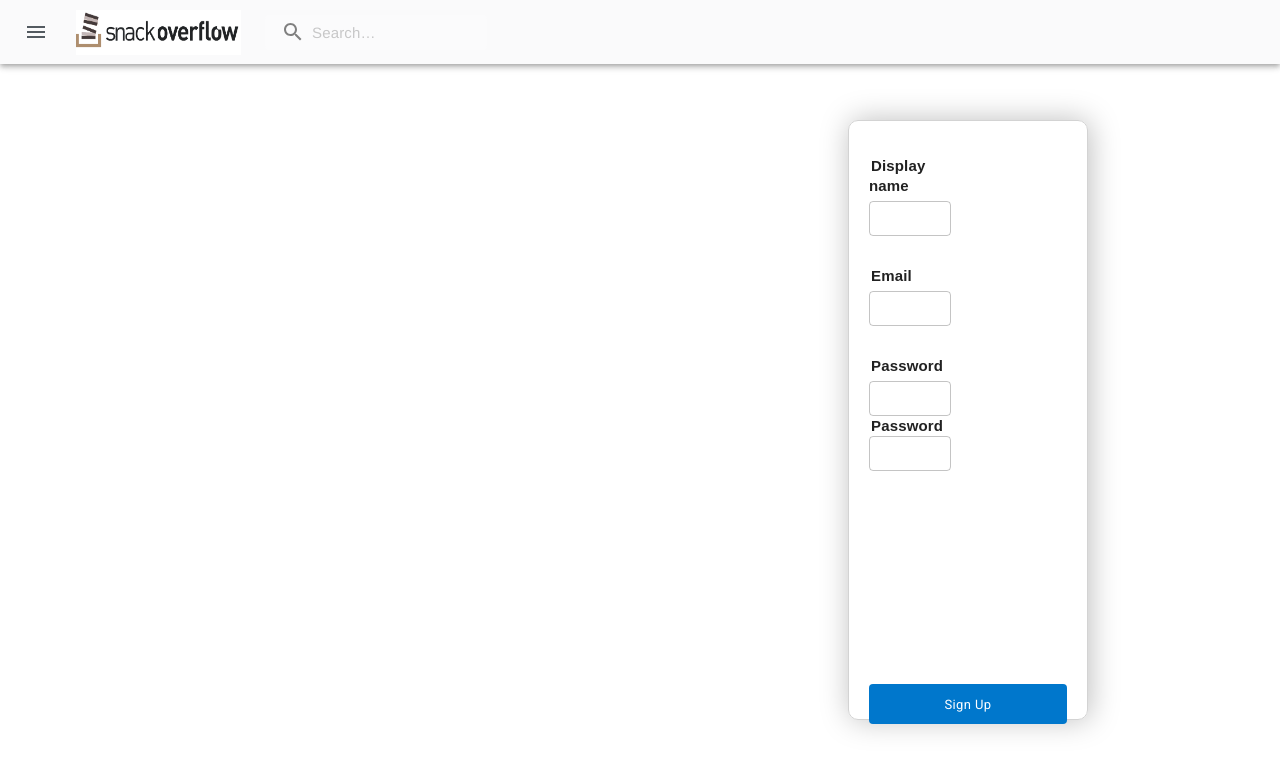
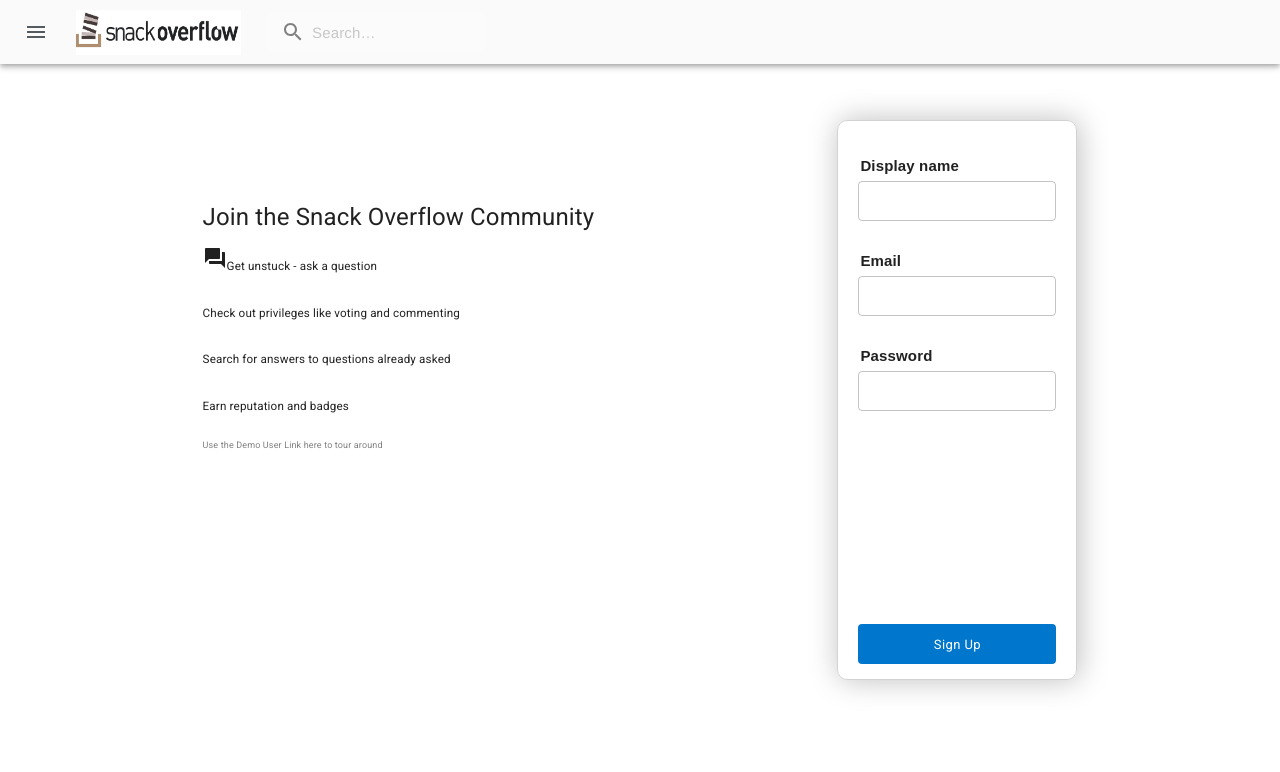
Before and after one commit to shaieleigh/stackOverFlow, a React (Create React App) app in the folder group_flask_starter/client/: page /signup in a window 1280 px wide. Shown: the top 772 px of the page. Built offline with nearby package versions, Linux system fonts and the light colour scheme.

Commit message:
signup thursday

```diff
--- a/group_flask_starter/client/src/index.css
+++ b/group_flask_starter/client/src/index.css
@@ -41,3 +41,12 @@ table {
 	border-collapse: collapse;
 	border-spacing: 0;
 }
+
+body, html, #root {
+	height: 100% !important;
+	background-color: transparent !important;
+}
+
+body::backdrop {
+	background-color: transparent !important;
+}
--- a/group_flask_starter/client/src/pages/SignupPage.css
+++ b/group_flask_starter/client/src/pages/SignupPage.css
@@ -5,8 +5,9 @@ html, body {
 form {
     display: flex;
     flex-direction: column;
-    justify-content: center;
+    /* justify-content: center; */
     width: 100%;
+    height: 100%;
 }
 
 .MuiBox-root {
@@ -14,7 +15,6 @@ form {
   justify-content: center;
   align-items: baseline;
   width: 100%;
-
 }
 
 /* .MuiInputBase-input, .MuiOutlinedInput-input {
@@ -22,7 +22,7 @@ form {
 } */
 
 .MuiInputBase-root {
-  height: 35px;
+  height: 40px;
   width: 90%;
 }
 
@@ -34,17 +34,15 @@ form {
   }
 
 .signUpDiv {
-    position: absolute;
-    bottom: 10%;
-    right: 15%;
     border: 1px solid lightgrey;
     max-width: 24rem;
     width: 15rem;
-    height: 75%;
+    height: 100%;
     display: flex;
     justify-content: center;
     box-shadow: 2px 0px 30px rgb(190, 190, 190);
     border-radius: 10px;
+    margin-left: 20%;
 }
 
 label {
@@ -55,9 +53,9 @@ label {
 }
 
 .buttonDiv {
-  padding: 10px 0px 10px 0px;
+  padding: 10px 0px 5px 0px;
   margin-top: 10px;
-  width: 100%;
+  width: 100% !important;
   display: flex;
   justify-content: center;
   flex-direction: column;
@@ -74,11 +72,12 @@ label {
 
 .signUpButton {
   width: 100%;
+
   display: flex;
   justify-content: center;
   flex-direction: column;
-  /* margin-bottom: 0px;
-  margin-top: 80%; */
+  margin-bottom: 0px;
+
 }
 
 .errors-container {
@@ -99,3 +98,46 @@ label {
     text-align: center;
     list-style-type: none;
 }
+
+.signup {
+  width: 100% !important;
+}
+
+.signUpBlurb {
+  height: 400px;
+  width: 400px;
+  /* position: relative; */
+  left: 15%;
+  top: 30%;
+  bottom: 20%;
+  margin-right: 30px;
+}
+
+.blurbHeading {
+  font-size: x-large;
+
+  /* font-weight: bold; */
+}
+
+.middleDiv {
+  position: absolute;
+  display: flex;
+  justify-content: center;
+  top: 15%;
+  left: 10%;
+  right: 10%;
+  bottom: 15%;
+  align-items: center;
+}
+
+.signupP {
+  line-height: 2em;
+  font-size: smaller;
+  padding: 1em 0 1em 0;
+}
+
+.little {
+  margin-top: 1em;
+  font-size: xx-small;
+  color: gray;
+}
--- a/group_flask_starter/client/src/pages/SignupPage.js
+++ b/group_flask_starter/client/src/pages/SignupPage.js
@@ -8,7 +8,7 @@ import { ThemeProvider, createMuiTheme } from "@material-ui/core/styles";
 import Box from '@material-ui/core/Box';
 import { TextField } from '@material-ui/core';
 import NavBar from '../components/NavBar'
-
+import QuestionAnswerIcon from '@material-ui/icons/QuestionAnswer';
 import './SignupPage.css'
 
 const colors = {
@@ -23,7 +23,8 @@ const useStyles = makeStyles({
       backgroundColor: colors.background,
       "&:hover": {
         backgroundColor: colors.background
-      }
+      },
+
     },
 })
 
@@ -36,21 +37,32 @@ const theme = createMuiTheme({
         input: {
         //   background: "white",
           font: "15px Helvetica Neue",
-          padding: "5px",
+          padding: "10px",
           width: '100%'
         }
       },
       MuiButton: {
         root: {
-          margin: '100% 0 15px 0',
+          margin: '100% 0 0 0',
           height: '40px'
         },
         label: {
           textTransform: "none",
           font: "13px Roboto",
+        },
+      },
+      // MuiButtonBase: {
+      //   root: {
+      //     height: '40px'
+      //   },
+      // },
+      // MuiTouchRipple: {
+      //   root: {
+      //     height: '50px',
+      //     padding: '20px'
+      //   },
+      // },
 
-        },
-      }
     },
   });
 
@@ -75,15 +87,24 @@ function SignupPage() {
     return (
       <>
         <NavBar />
+        <div className='middleDiv'>
           <div className='signUpBlurb'>
+            <h1 className='blurbHeading'>Join the Snack Overflow Community</h1>
+            <div>
+              <p className='signupP'><QuestionAnswerIcon />Get unstuck - ask a question</p>
+              <p className='signupP'>Check out privileges like voting and commenting</p>
+              <p className='signupP'>Search for answers to questions already asked</p>
+              <p className='signupP'>Earn reputation and badges</p>
+              <p className='little'>Use the Demo User Link here to tour around</p>
+            </div>
           </div>
           <div className='signUpDiv'>
             <Box className="box">
                 <ThemeProvider theme={theme}>
+                  <form onSubmit={handleSubmit}>
                     <div className="errors-container">
                       <ul className="errors" id="sign-up-errors"></ul>
                     </div>
-                <form onSubmit={handleSubmit}>
                     <div className="buttonDiv">
                       <div className='signUpLabel'><label>Display name</label></div>
                       <TextField className='signup' id="outlined-basic" variant="outlined" onChange = {e => setUsername(e.target.value)} />
@@ -93,21 +114,18 @@ function SignupPage() {
                       <TextField className='signup' id="outlined-basic" variant="outlined" onChange = {e => setEmail(e.target.value)}/>
                     </div>
                     <div className="buttonDiv">
-
                     <div className='signUpLabel'><label>Password</label></div>
                     <TextField className='signup' id="outlined-basic" variant="outlined" onChange = {e => setPassword(e.target.value)}/>
-                    <div><label>Password</label></div>
-                  <TextField className='signup' id="outlined-basic" variant="outlined" type="password" onChange = {e => setPassword(e.target.value)}/>
-
                     </div>
                     <div className="signUpButton">
-                    <Button type="submit" classes={classes} variant="contained" disableElevation>
+                      <Button id='signupButtonButton' type="submit" classes={classes} variant="contained" disableElevation>
                         Sign Up
                       </Button>
                     </div>
                   </form>
                 </ThemeProvider>
             </Box>
+          </div>
         </div>
       </>
     )
```
Lines whose indentation alone changed are shown as unchanged.
